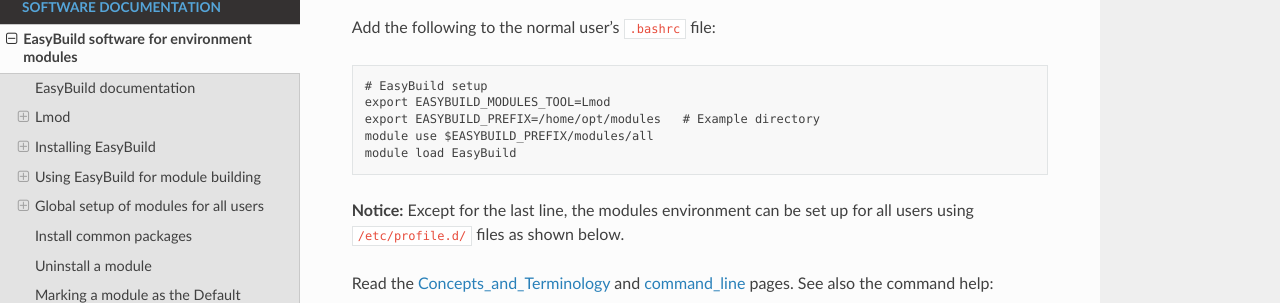
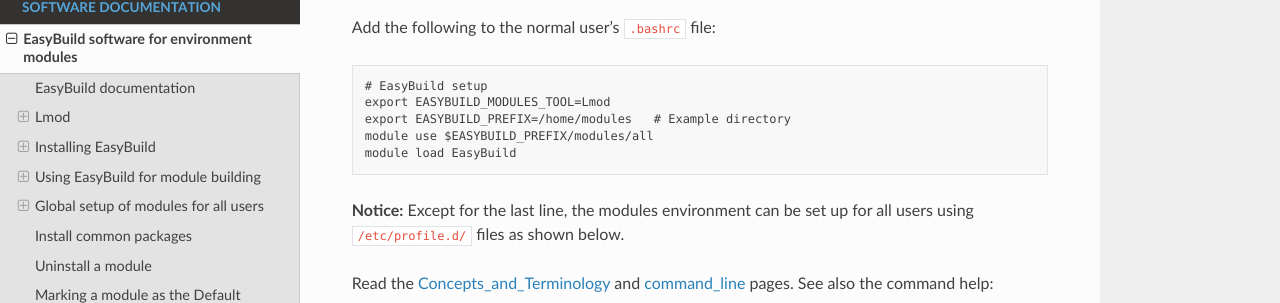
Before and after one commit to OleHolmNielsen/Niflheim_system, a Sphinx documentation site: the page built from docs/EasyBuild_modules.rst, in a window 1280 px wide and 900 px high, scrolled down 6743 px. Shown: the part 181-484 px from the top of the window. Built offline with Sphinx 7.4.7 and the Read the Docs theme 3.1.0, drawn with Linux system fonts in a browser that asks for light colours.

Commit message:
Setting EASYBUILD_PREFIX=/home/modules

```diff
--- a/docs/EasyBuild_modules.rst
+++ b/docs/EasyBuild_modules.rst
@@ -217,11 +217,11 @@
 
 * Define the top-level directory for your modules, for example::
 
-    export EASYBUILD_PREFIX=/home/opt/modules
+    export EASYBUILD_PREFIX=/home/modules
 
   If your environment is inhomogeneous with different OS versions and/or CPU architectures, you could create separate subdirectories for each, for example::
 
-    export EASYBUILD_PREFIX=/home/opt/modules/<os-type>/x86_64
+    export EASYBUILD_PREFIX=/home/modules/<os-type>/x86_64
 
   Obviously, you would need to select somehow the appropriate top-level directory for each computer.
 
@@ -277,7 +277,7 @@
 
   # EasyBuild setup
   export EASYBUILD_MODULES_TOOL=Lmod
-  export EASYBUILD_PREFIX=/home/opt/modules   # Example directory
+  export EASYBUILD_PREFIX=/home/modules   # Example directory
   module use $EASYBUILD_PREFIX/modules/all
   module load EasyBuild
 
```
